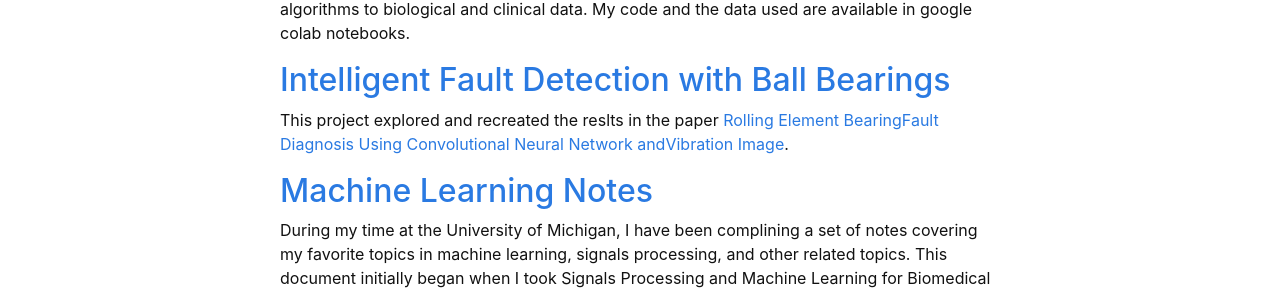
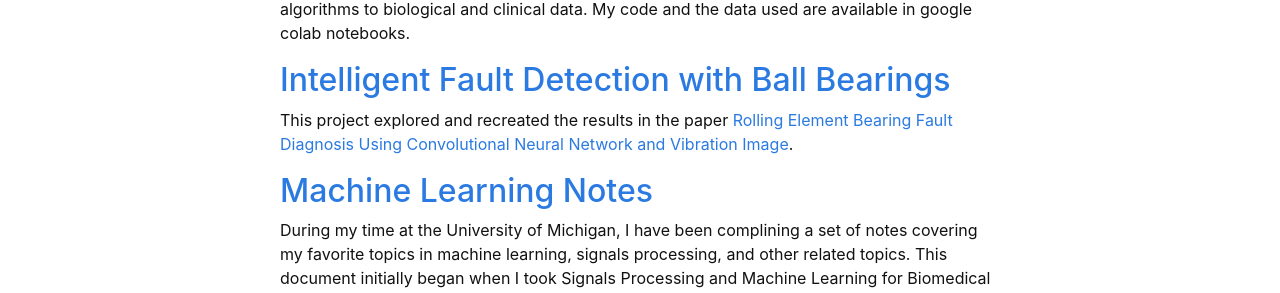
Before and after one commit to Jpickard1/jpickard1.github.io, a Jekyll site: the page built from content/2-Previous_projects.md, in a window 1280 px wide. Shown: the part 336-629 px from the top of the page. Built offline with Jekyll 4.4.1, drawn with Linux system fonts in a browser that asks for light colours.

Commit message:
Update 2-Previous_projects.md

```diff
--- a/content/2-Previous_projects.md
+++ b/content/2-Previous_projects.md
@@ -11,7 +11,7 @@ During the summer of 2021, I was an instructor for the [Data Science for Biomedi
 
 ## [Intelligent Fault Detection with Ball Bearings](https://jpickard1.github.io/content/previous_projects/Ball_Bearings_and_Vibration_Images.pdf)
 
-This project explored and recreated the reslts in the paper [Rolling Element BearingFault Diagnosis Using Convolutional Neural Network andVibration Image](https://www.sciencedirect.com/science/article/abs/pii/S1389041717303261).
+This project explored and recreated the results in the paper [Rolling Element Bearing Fault Diagnosis Using Convolutional Neural Network and Vibration Image](https://www.sciencedirect.com/science/article/abs/pii/S1389041717303261).
 
 ## [Machine Learning Notes](https://www.overleaf.com/read/mtqnnjcbxtsk)
 
```
